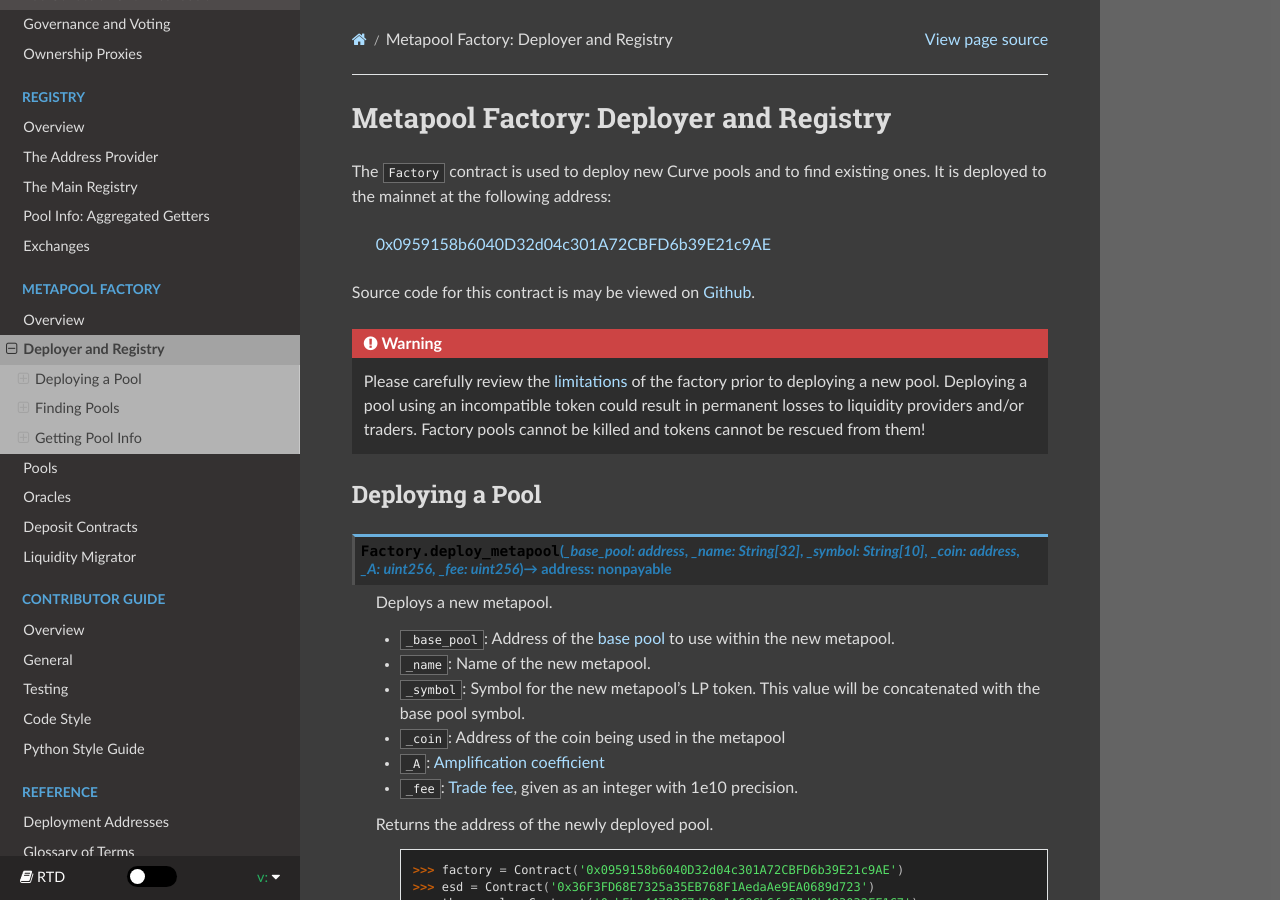
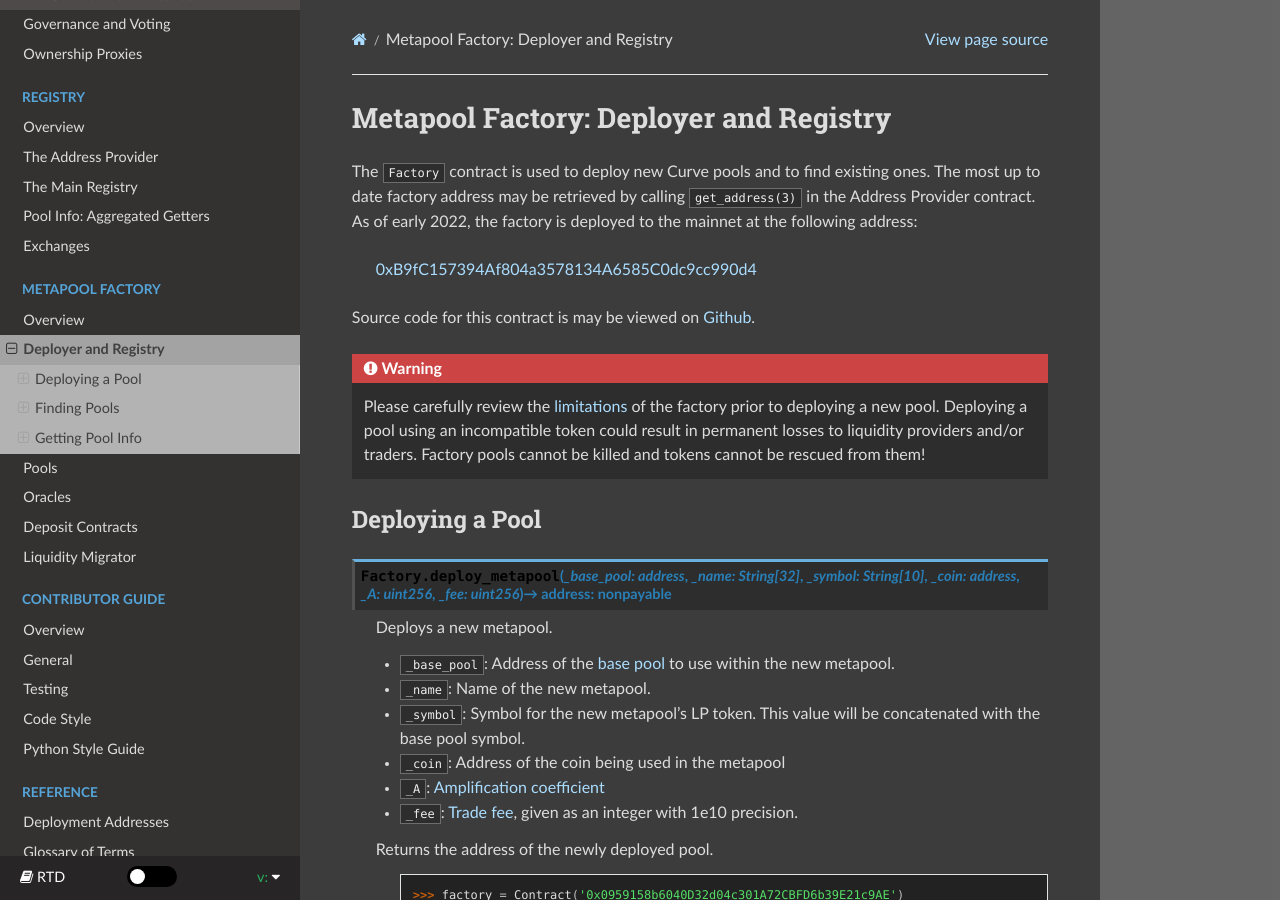
Before and after one commit to softlinkprotocol/curve-docs, a Sphinx documentation site: the page built from docs/factory-deployer.rst, in a window 1280 px wide and 900 px high. Built offline with Sphinx 7.4.7 and the Read the Docs theme 2.0.0, drawn with Linux system fonts in a browser that asks for light colours.

Commit message:
docs: Update Factory address with note on retrieving from Address Provider

```diff
--- a/docs/factory-deployer.rst
+++ b/docs/factory-deployer.rst
@@ -4,9 +4,9 @@
 Metapool Factory: Deployer and Registry
 =======================================
 
-The ``Factory`` contract is used to deploy new Curve pools and to find existing ones. It is deployed to the mainnet at the following address:
+The ``Factory`` contract is used to deploy new Curve pools and to find existing ones.  The most up to date factory address may be retrieved by calling ``get_address(3)`` in the Address Provider contract.  As of early 2022, the factory is deployed to the mainnet at the following address:
 
-    `0x0959158b6040D32d04c301A72CBFD6b39E21c9AE <https://etherscan.io/address/0x0959158b6040D32d04c301A72CBFD6b39E21c9AE>`_
+    `0xB9fC157394Af804a3578134A6585C0dc9cc990d4 <https://etherscan.io/address/0xB9fC157394Af804a3578134A6585C0dc9cc990d4>`_
 
 Source code for this contract is may be viewed on `Github <https://github.com/curvefi/curve-factory/blob/master/contracts/Factory.vy>`_.
 
```
